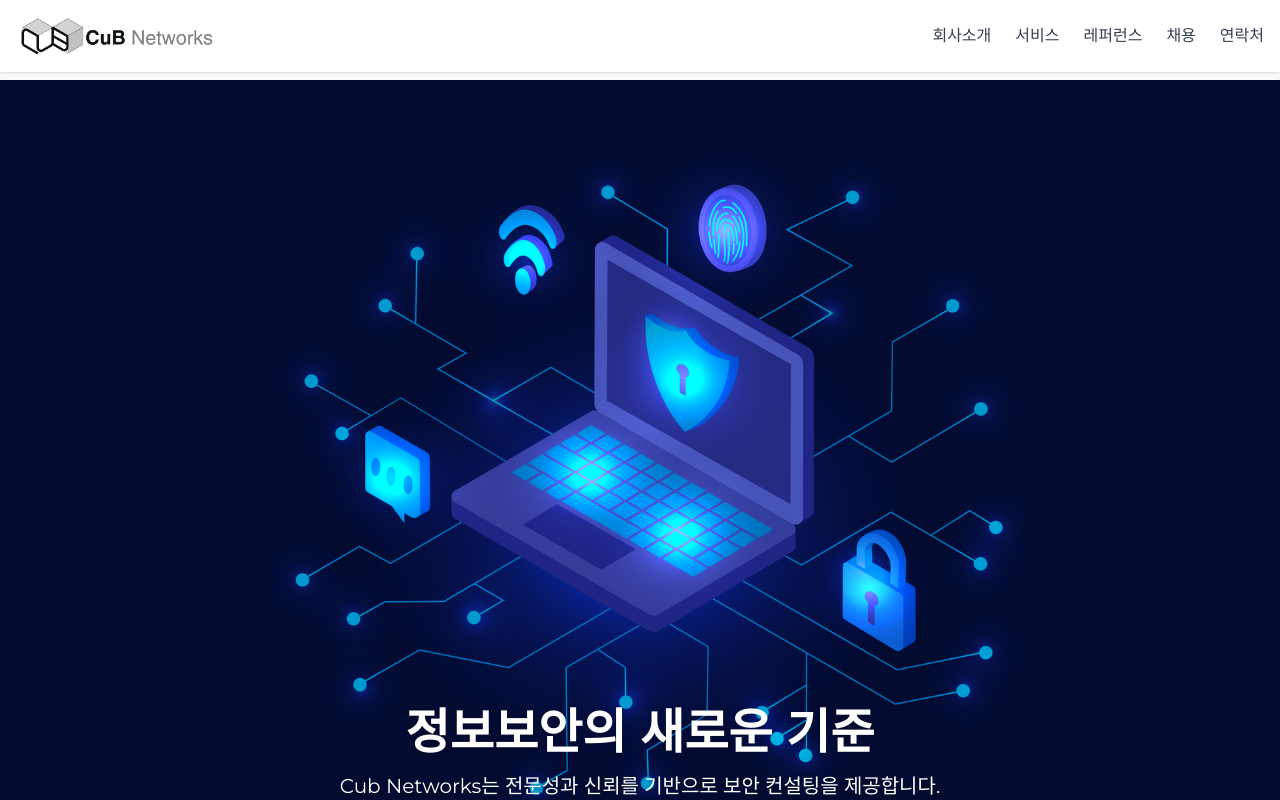
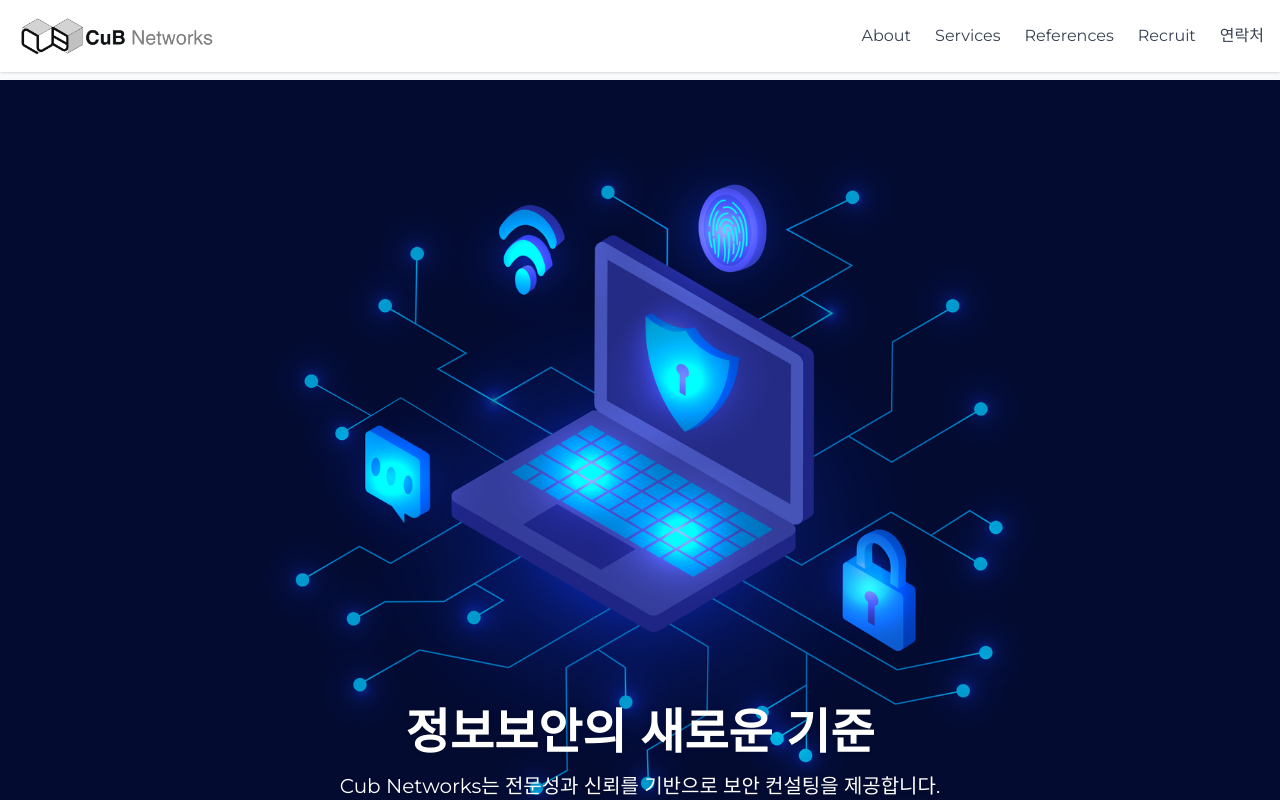
Before and after one commit to jhkwon-cub/cub-networks-website, a React (Create React App) app: page / in a window 1280 px wide. Shown: the top 800 px of the page. Built offline with nearby package versions, Linux system fonts and the light colour scheme.

Commit message:
Change few Korean words to English

```diff
--- a/src/App.js
+++ b/src/App.js
@@ -42,13 +42,13 @@ function App() {
                 className="text-gray-700 hover:text-blue-600 transition duration-200"
               >
                 {section === "about"
-                  ? "회사소개"
+                  ? "About"
                   : section === "services"
-                  ? "서비스"
+                  ? "Services"
                   : section === "references"
-                  ? "레퍼런스"
+                  ? "References"
                   : section === "recruit"
-                  ? "채용"
+                  ? "Recruit"
                   : "연락처"}
               </button>
             ))}
```
